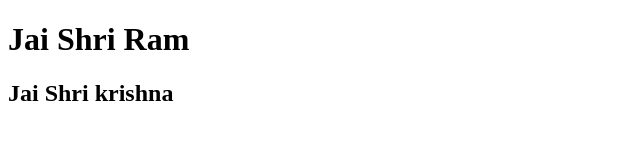
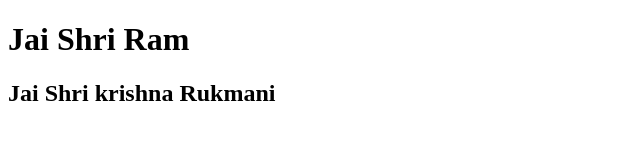
Before and after one commit to adsgourav/localRepo, a plain HTML site: page index.html in a window 1280 px wide. Shown: the whole page, without its empty margins (0-640 px from the left). Drawn offline with Linux system fonts and the light colour scheme.

Commit message:
Add rukmani ji

```diff
--- a/index.html
+++ b/index.html
@@ -7,6 +7,6 @@
 </head>
 <body>
     <h1>Jai Shri Ram</h1>
-    <h2>Jai Shri krishna</h2>
+    <h2>Jai Shri krishna Rukmani</h2>
 </body>
 </html>
```
